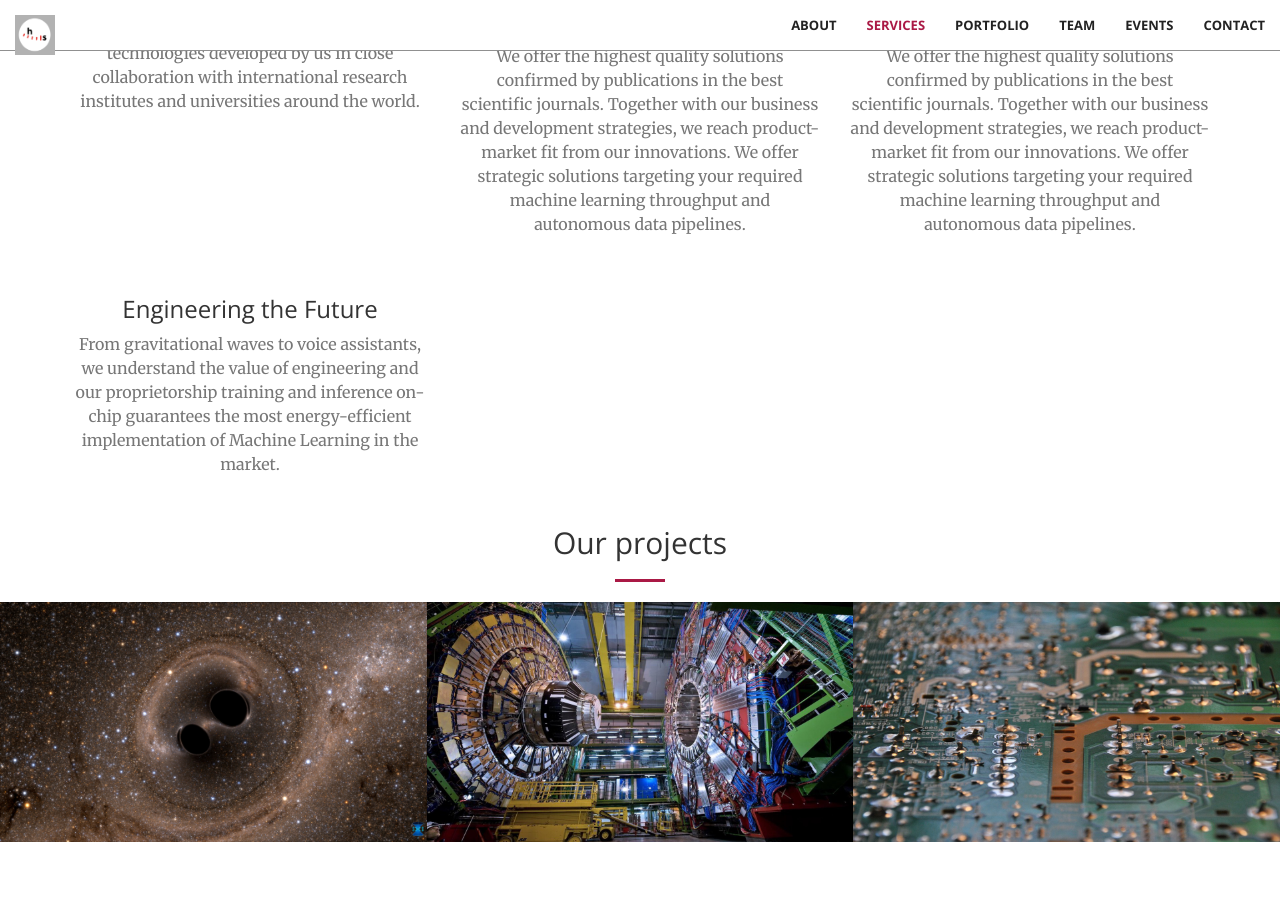
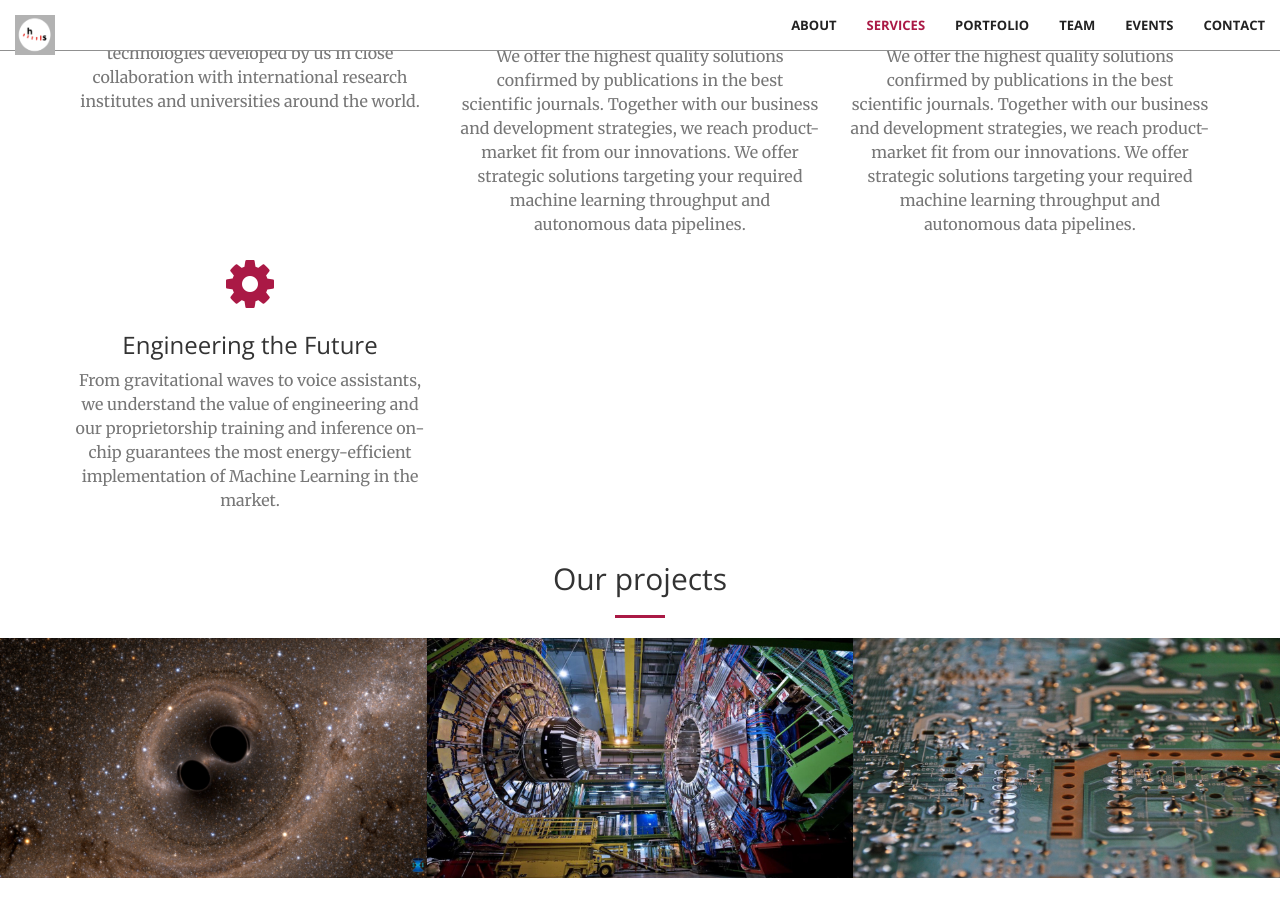
Before and after one commit to hoursec/github.io, a Jekyll site: the page built from index.html, in a window 1280 px wide and 900 px high, scrolled down 1603 px. Built offline with Jekyll 4.4.1, drawn with Linux system fonts in a browser that asks for light colours.

Commit message:
Update services.html

```diff
--- a/_includes/services.html
+++ b/_includes/services.html
@@ -38,7 +38,7 @@
             </div>
             <div class="col-lg-4 col-md-6 text-center">
                 <div class="service-box">
-                    <i class="fa fa-4x fa-var-cog wow bounceIn text-primary" data-wow-delay=".2s"></i>
+                    <i class="fa fa-4x fa-cog wow bounceIn text-primary" data-wow-delay=".2s"></i>
                     <h3>Engineering the Future</h3>
                     <p class="text-muted">From gravitational waves to voice assistants, we understand the value of engineering and our
                         proprietorship training and inference on-chip guarantees the most energy-efficient implementation of Machine
```
